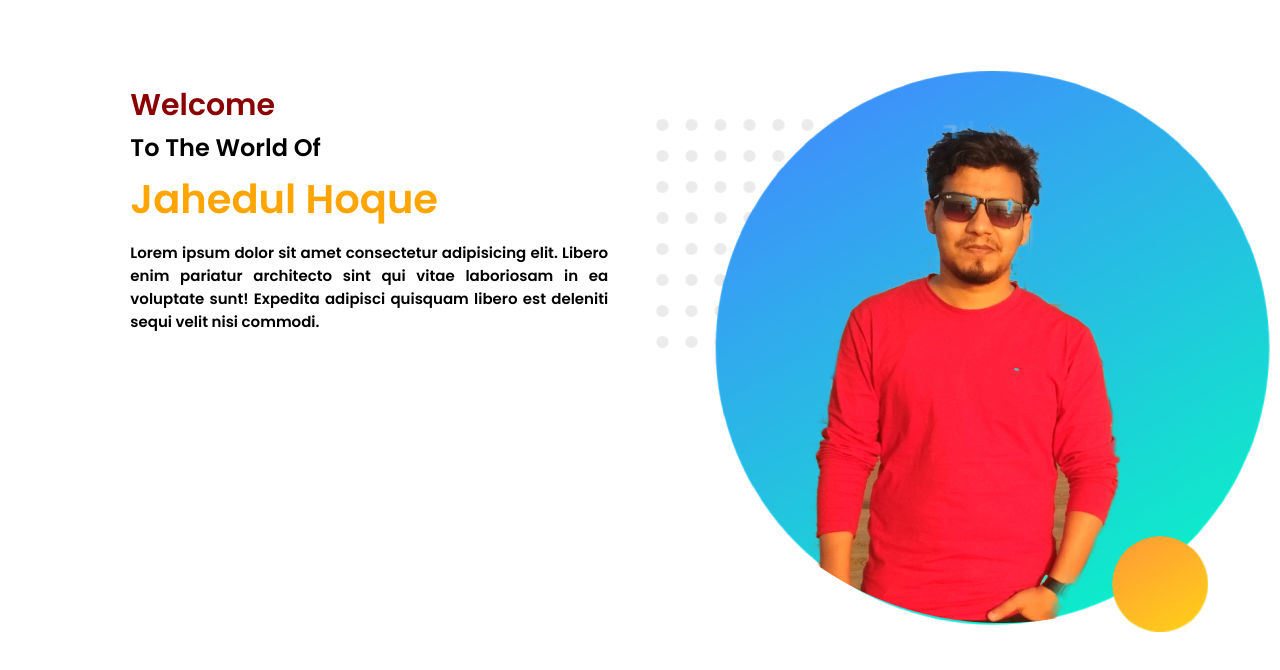
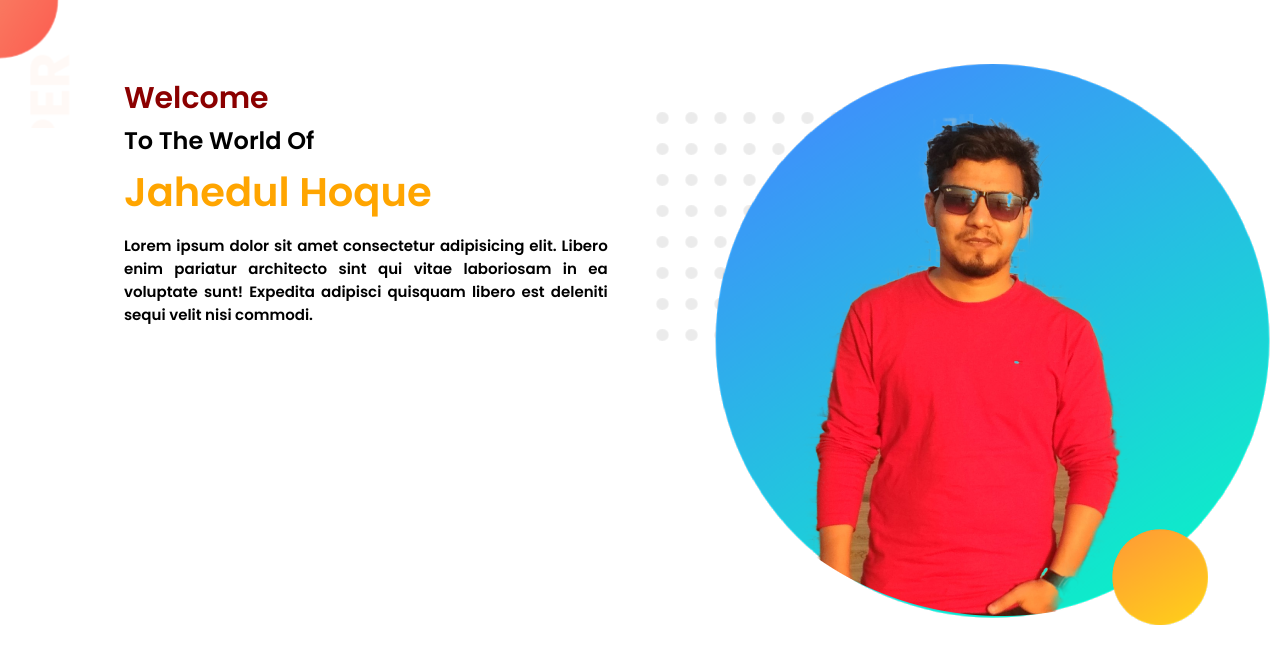
Before and after one commit to jahedul29/Web_Portfolio, a plain HTML site: page index.html in a window 1280 px wide. Shown: the top 670 px of the page. Drawn offline with Linux system fonts and the light colour scheme.

Commit message:
Adding_Backgroun_Image

```diff
--- a/style.css
+++ b/style.css
@@ -1,5 +1,6 @@
 body{
     font-family: 'Poppins', sans-serif;
+    margin: 0;
 }
 
 h1{
@@ -7,6 +8,8 @@ h1{
 }
 .banner-area{
     padding: 5% 8%;
+    background: url(./images/top-banner.png);
+    background-repeat: no-repeat;
 }
 
 .left-half,
```
Also changed, not shown: images/top-banner.png (added).
